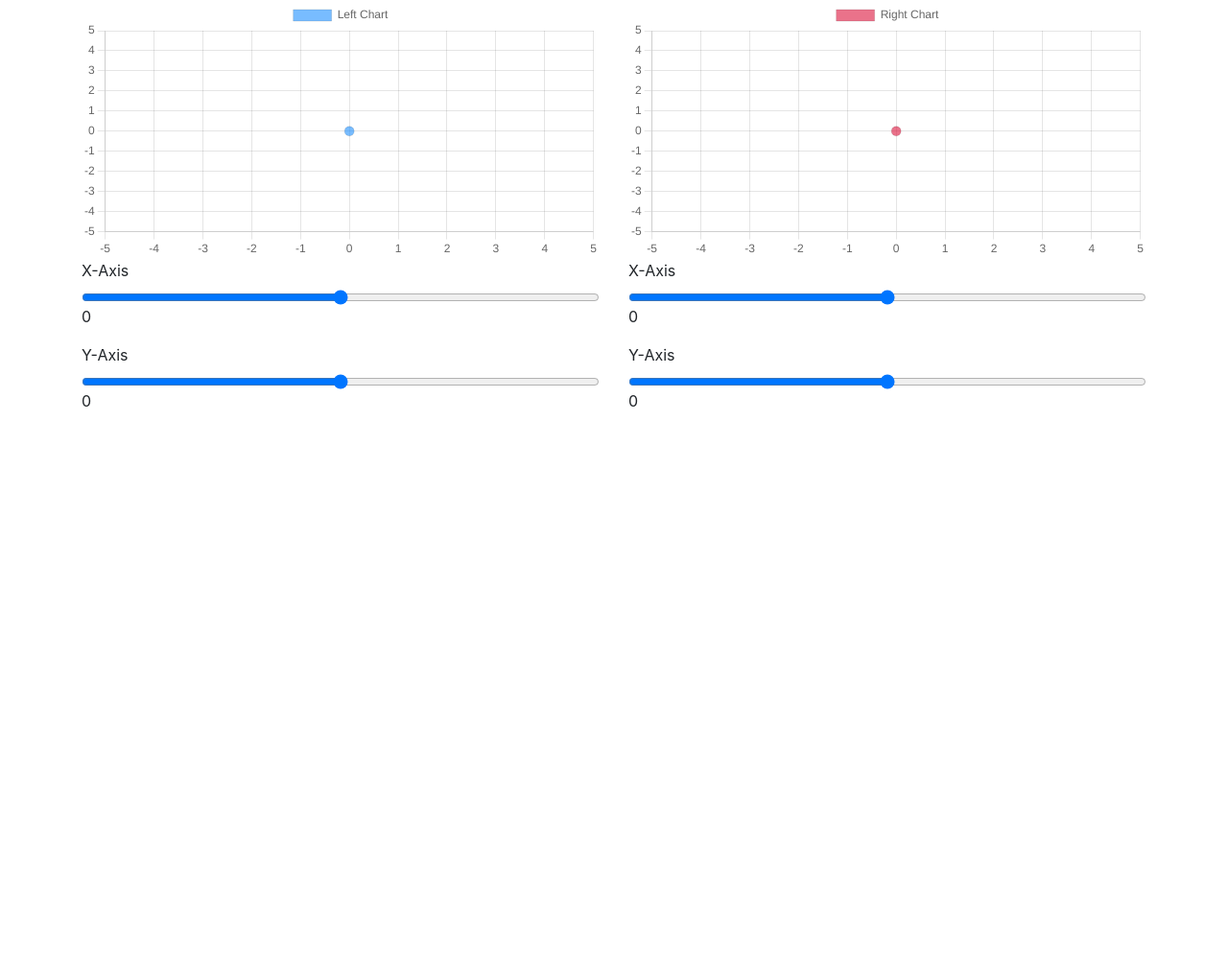
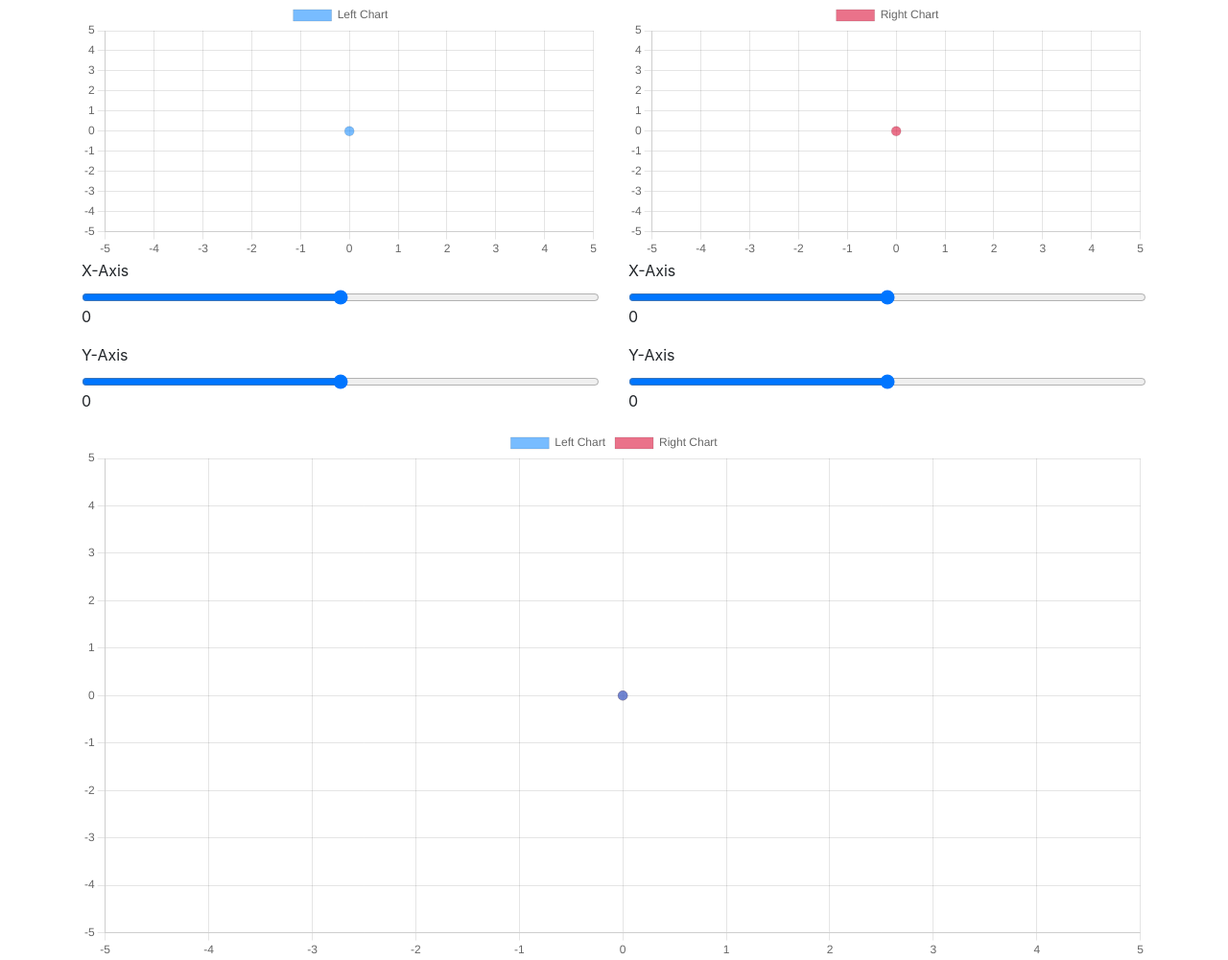
Before and after one commit to european-epc-competence-center/circ4life-oic2-validation-visualisation, a plain HTML site: page src/index.html in a window 1280 px wide. Shown: the whole page at 96% size. Before the commit the page ends 800 px from the top, so only its background shows below. Drawn offline with nearby package versions, Linux system fonts and the light colour scheme.

Commit message:
added finalChart

```diff
--- a/src/index.html
+++ b/src/index.html
@@ -43,6 +43,7 @@
                   </form>
             </div>
         </div>
+        <canvas id="myChart3"></canvas>
     </div>
 </body>
 </html>
--- a/src/script.js
+++ b/src/script.js
@@ -87,19 +87,59 @@ var rightChart = new Chart(myChart2, {
   }
 });
 
+var finalChart = new Chart(myChart3, {
+    type:'scatter',
+    data:{
+        datasets:[{
+            label:"Left Chart",
+            data: data,
+            backgroundColor:[
+                'rgba(30, 144, 255, 0.6)'
+            ],
+            pointRadius: 5
+        },
+        {
+            label:"Right Chart",
+            data: data2,
+            backgroundColor:[
+                'rgba(220, 20, 60, 0.6)'
+            ],
+            pointRadius: 5
+        }
+        ]
+    },
+    options:{
+        responsive: true,
+        scales: {
+            y: {
+                suggestedMin: -5,
+                suggestedMax: 5
+            },
+            x: {
+              suggestedMin: -5,
+              suggestedMax: 5
+            }
+        }
+    }
+  });
+
 function changefunction(){
 leftChart.data.datasets[0].data[0].x = i1.value;
 leftChart.update();
+finalChart.update();
 }
 function changefunction2(){
 leftChart.data.datasets[0].data[0].y = i2.value;
 leftChart.update();
+finalChart.update();
 }
 function changefunctionRight(){
 rightChart.data.datasets[0].data[0].x = i3.value;
 rightChart.update();
+finalChart.update();
 }
 function changefunctionRight2(){
 rightChart.data.datasets[0].data[0].y = i4.value;
 rightChart.update();
+finalChart.update();
 }
```
